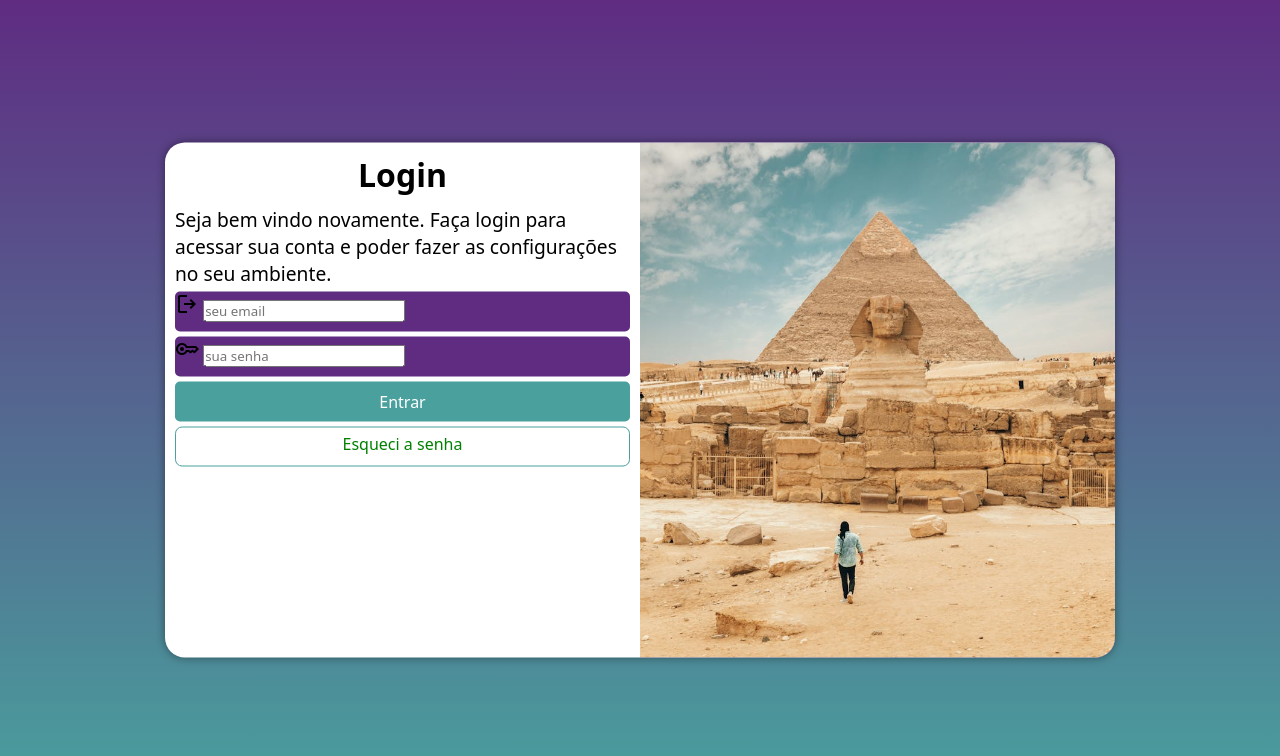
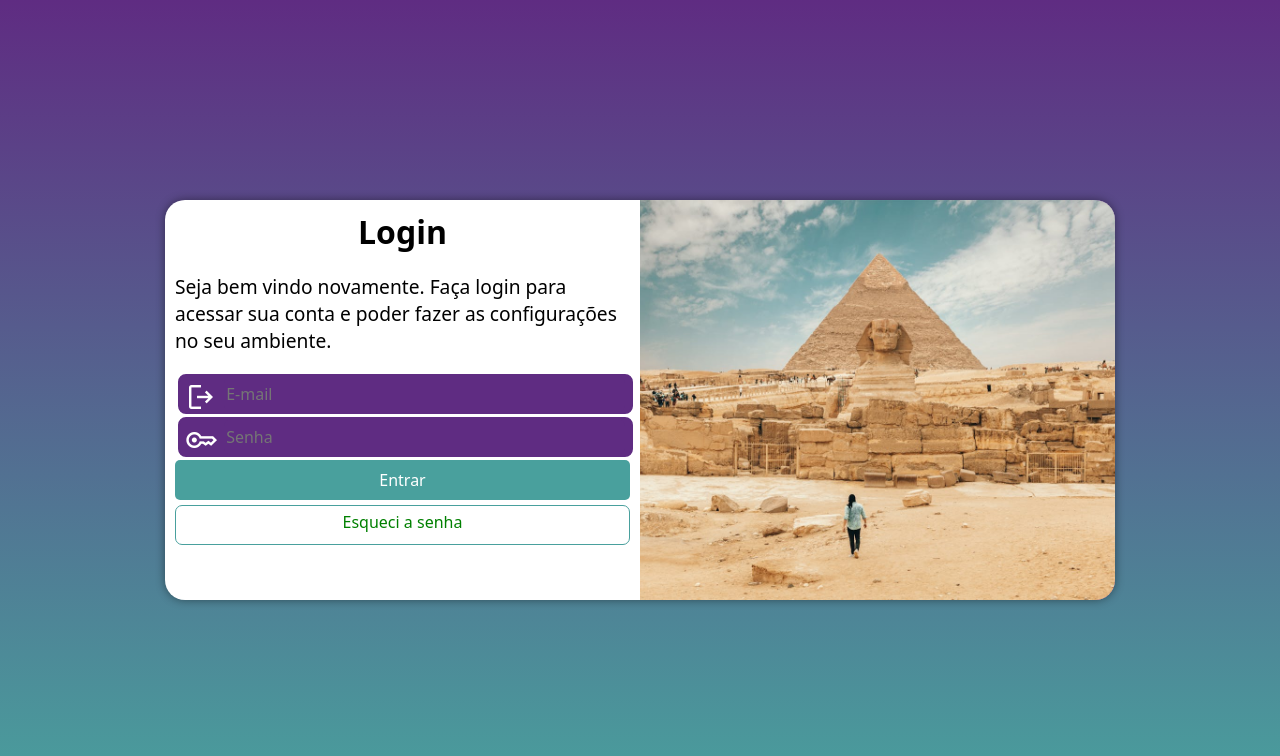
Before and after one commit to italoesilva/projeto-login, a plain HTML site: page index.html in a window 1280 px wide. Drawn offline with nearby package versions, Linux system fonts and the light colour scheme.

Commit message:
finalizei o projeto tela de login

```diff
--- a/estilos/media-query.css
+++ b/estilos/media-query.css
@@ -11,6 +11,7 @@
 */
 
 @media screen and (min-width: 768px) and (max-width: 992px) {
+  /* Configuração para tablet */
 
     body{
         background-image: linear-gradient(to top, #49a09d, #5f2c82);
@@ -18,6 +19,7 @@
 
     section#login {
         width: 80vw;
+        height: 300px;
 
     }
 
@@ -36,14 +38,14 @@
 }
 
 
-@media screen and (min-width: 992px) {
-
+@media screen and (min-width: 992px) {   /* CONFIGURAÇÕES PARA DESKTOP */
     body{
         background-image: linear-gradient(to top, #49a09d, #5f2c82);
     }
 
     section#login{
         width: 950px;
+        height: 400px;
 
     }
 
@@ -66,6 +68,7 @@ div#Formulario > h1{
 
 div#Formulario > p{
     font-size: 1.2em;
+    margin: 20px 0px;
 }
 }
 
--- a/estilos/style.css
+++ b/estilos/style.css
@@ -31,7 +31,7 @@ section#login{
     position: absolute;
     top: 50%;
     left: 50%;
-    transform: translate(-50%, -50%);
+
     overflow: hidden;
 
 
@@ -40,9 +40,9 @@ section#login{
     height: 515px;
     border-radius: 20px;
     box-shadow: 0px 0px 10px rgba(0, 0, 0, 0.437);
-
-        transition: width 1s, height 1s;
-        transition-timing-function: ease;
+    transform: translate(-50%, -50%);
+    transition: width .1s, height 1s;
+    transition-timing-function: ease;
 }
 
 section#login > div#imagem{
@@ -69,11 +69,12 @@ div#Formulario > p{
 
 form > div.campo{
     background-color: #5f2c82;
+    border: 2px solid #5f2c82;
     display: block;
     width: 100%;
     height: 40px;
-    border-radius: 5px;
-    margin: 5px 0px;
+    border-radius: 8px;
+    margin: 3px 3px;
 
 
 }
@@ -83,6 +84,13 @@ div.campo > label{
 
 }
 
+div.campo > span{
+    color: white;
+
+    font-size: 2em;
+    width: 40px;
+    padding: 5px;
+}
 form > input[type=submit] {
     display: block;
     font-size: 1em;
@@ -93,6 +101,23 @@ form > input[type=submit] {
     border: none;
     border-radius: 5px;
     cursor: pointer;
+}
+
+div.campo > input:focus-within{
+    background-color: white;
+    border: none;
+
+}
+div.campo > input{
+    background-color: #5f2c82;
+    font-size: 1em;
+    width: calc(100% - 50px);
+
+    height: 100%;
+    border: 0px;
+    border-radius: 7px;
+    padding: 2px;
+    transform: translateY(-13px);
 }
 
 form > input[type=submit]:hover {
--- a/index.html
+++ b/index.html
@@ -33,7 +33,7 @@
 
 
 
-                        <input type="email" name="login" id="ilogin" placeholder="seu email" autocomplete="email" required maxlength="30">
+                        <input type="email" name="login" id="ilogin" placeholder="E-mail" autocomplete="email" required maxlength="30">
 
                         <label for="ilogin">Login</label>
 
@@ -43,7 +43,7 @@
                             key
                             </span>
 
-                        <input type="senha" name="senha" id="isenha" placeholder="sua senha" autocomplete="current-password" required minlength="5" maxlength="20">
+                        <input type="senha" name="senha" id="isenha" placeholder="Senha" autocomplete="current-password" required minlength="5" maxlength="20">
 
                         <label for="isenha">Senha</label>
 
```
